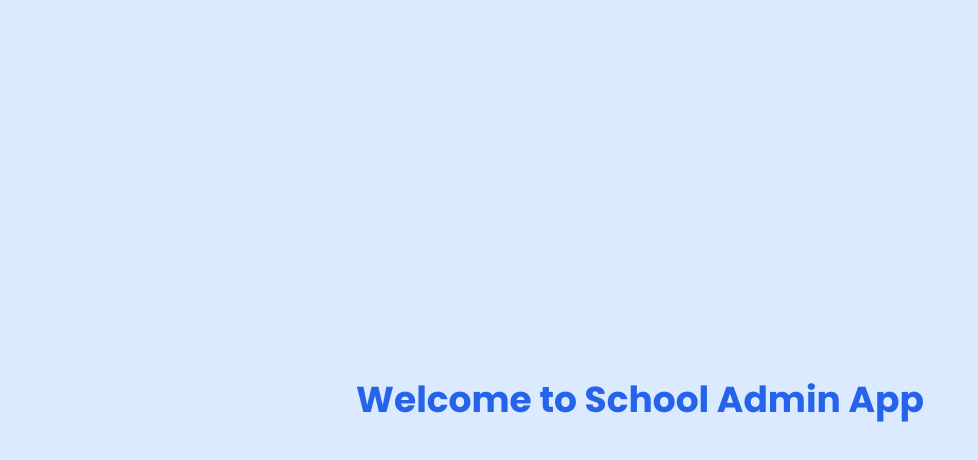
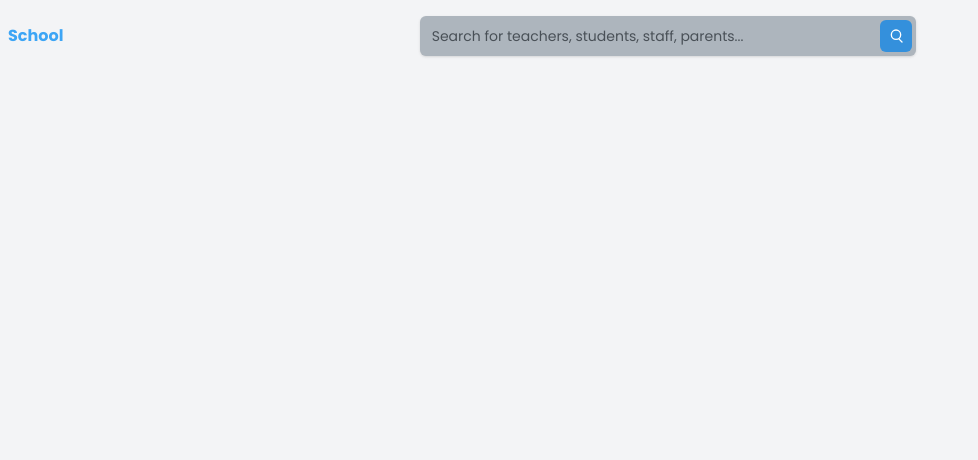
Before and after one commit to abhi-ch-0/school-admin-app, a React (Vite) app: page / in a window 1280 px wide. Shown: the top 460 px of the page, without its empty margins (0-978 px from the left). Built offline with nearby package versions, Linux system fonts and the light colour scheme.

Commit message:
add search bar

```diff
--- a/src/App.jsx
+++ b/src/App.jsx
@@ -1,8 +1,11 @@
+import Topbar from "./TopBar";
+
 function App() {
     return (
-        <div className="min-h-screen flex items-center justify-center bg-blue-100">
-            <h1 className="text-4xl font-bold text-blue-600">Welcome to School Admin App</h1>
-        </div>
+        <>
+            <Topbar />
+        </>
+
     );
 }
 
--- /dev/null
+++ b/src/SearchBar.jsx
@@ -0,0 +1,34 @@
+import React from 'react';
+
+const SearchBar = ({ placeholder }) => {
+    return (
+        <div className="flex items-center bg-neutral-light rounded-md shadow p-1">
+            {/* Input Field */}
+            <input
+                type="text"
+                className="flex-grow bg-transparent text-neutral-dark placeholder-neutral-dark text-sm px-2 py-1 focus:outline-none"
+                placeholder={placeholder}
+            />
+
+            {/* Magnifier Button */}
+            <button className="bg-primary text-white rounded-md w-8 h-8 flex items-center justify-center hover:bg-primary-dark transition duration-200">
+                <svg
+                    xmlns="http://www.w3.org/2000/svg"
+                    className="h-4 w-4"
+                    fill="none"
+                    viewBox="0 0 24 24"
+                    stroke="currentColor"
+                >
+                    <path
+                        strokeLinecap="round"
+                        strokeLinejoin="round"
+                        strokeWidth="2"
+                        d="M21 21l-4.35-4.35m2.35-6.65a7 7 0 11-14 0 7 7 0 0114 0z"
+                    />
+                </svg>
+            </button>
+        </div>
+    );
+};
+
+export default SearchBar;
--- /dev/null
+++ b/src/TopBar.jsx
@@ -0,0 +1,23 @@
+import React from 'react';
+import SearchBar from './SearchBar';
+
+const Topbar = () => {
+    return (
+        <nav className="px-2 py-4">
+            <div className="container mx-auto flex items-center justify-between">
+                {/* Left Side: Logo */}
+                <div className="text-primary-light text-base font-bold">School</div>
+
+                {/* Center: Search Bar */}
+                <div className="px-2 w-full max-w-lg">
+                    <SearchBar placeholder="Search for teachers, students, staff, parents..." />
+                </div>
+
+                {/* Right Side */}
+                <div className="text-secondary text-xs"></div>
+            </div>
+        </nav>
+    );
+};
+
+export default Topbar;
--- a/src/index.css
+++ b/src/index.css
@@ -3,5 +3,5 @@
 @tailwind utilities;
 
 body {
-    font-family: 'Poppins', sans-serif;
+    @apply font-poppins;
 }
--- a/tailwind.config.js
+++ b/tailwind.config.js
@@ -2,7 +2,28 @@
 export default {
   content: ['./index.html', './src/**/*.{js,jsx}'],
   theme: {
-    extend: {},
+    extend: {
+      fontFamily: {
+        poppins: ['Poppins', 'sans-serif'],
+      },
+      colors: {
+        primary: {
+          DEFAULT: '#3490dc',
+          light: '#3da5f5',
+          dark: '#2779bd',
+        },
+        secondary: {
+          DEFAULT: '#ffed4a',
+          light: '#fff382',
+          dark: '#f3da1e',
+        },
+        neutral: {
+          DEFAULT: '#6c757d',
+          light: '#adb5bd',
+          dark: '#495057',
+        },
+      },
+    },
   },
   plugins: [],
 };
```
